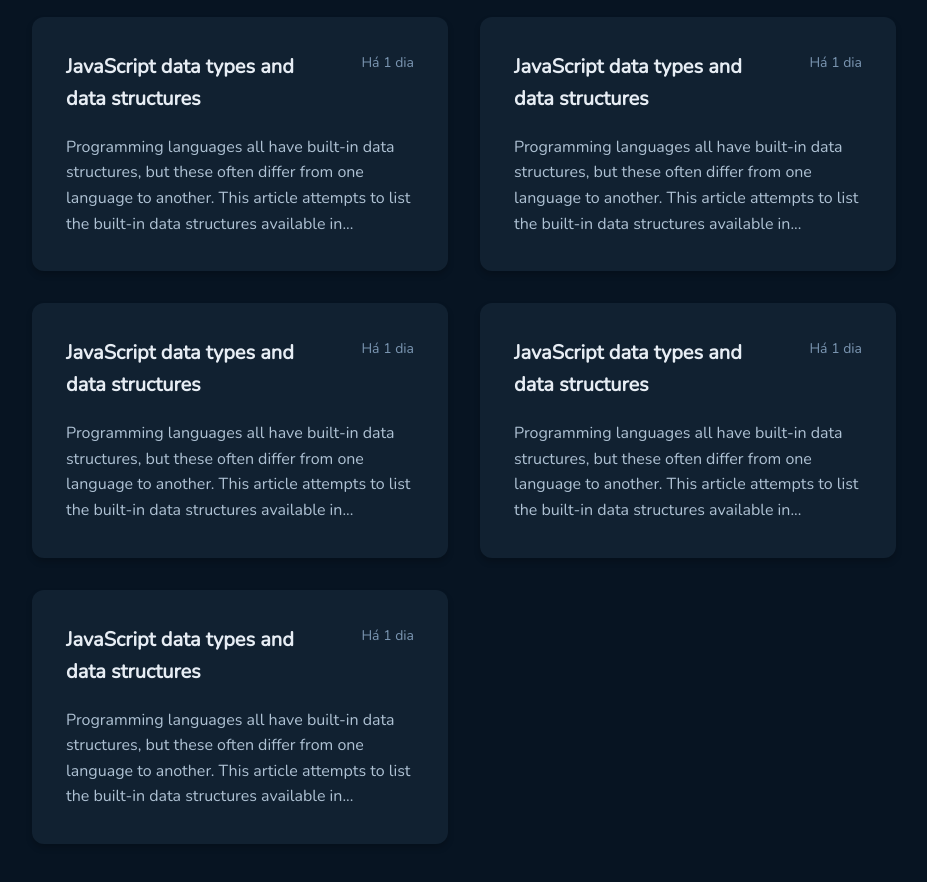
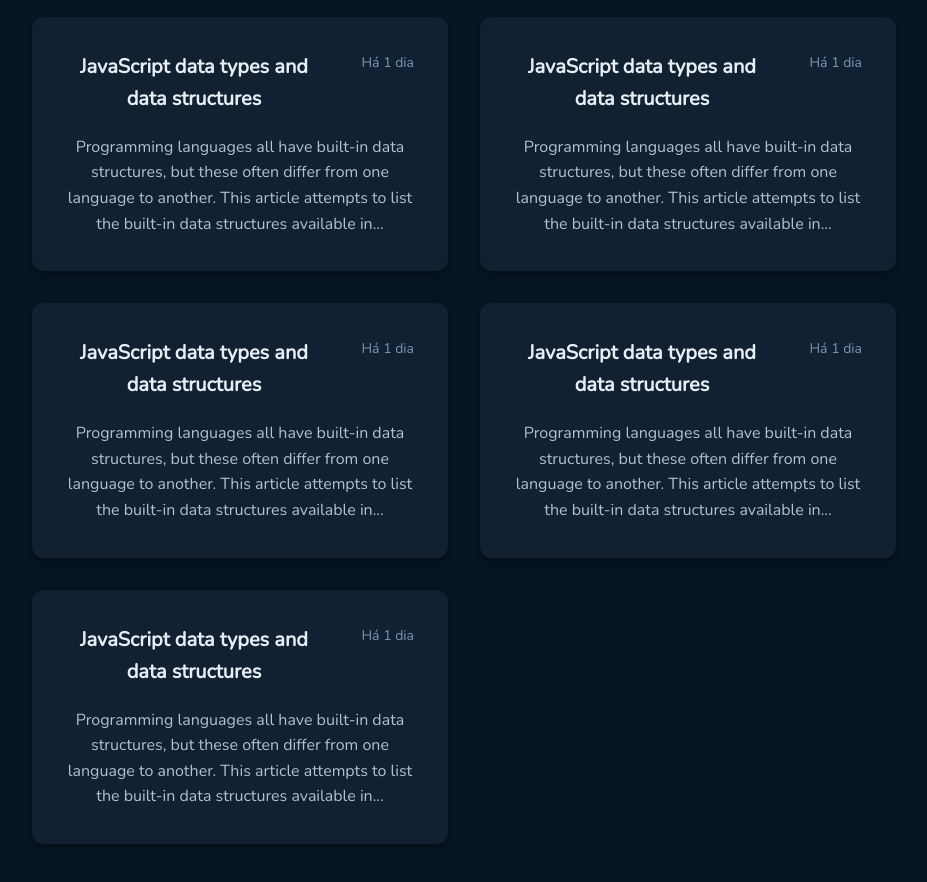
Before and after one commit to WagnerReis/github-blog, a React (Vite) app: page / in a window 1280 px wide. Shown: the part 600-1482 px from the top of the page, without its empty margins (176-1103 px from the left). Built offline with nearby package versions, Linux system fonts and the light colour scheme.

Commit message:
feat(Home): add Card component and implement navigation

```diff
--- /dev/null
+++ b/src/pages/Home/components/Card/index.tsx
@@ -0,0 +1,26 @@
+import { useNavigate } from "react-router-dom";
+import { CardContainer } from "./styles";
+
+export function Card() {
+  const navigate = useNavigate();
+  function handleShowPost() {
+    navigate("/post/1");
+  }
+
+  return (
+    <CardContainer onClick={handleShowPost}>
+      <header>
+        <strong>JavaScript data types and data structures</strong>
+        <div>
+          <span>Há 1 dia</span>
+        </div>
+      </header>
+
+      <p>
+        Programming languages all have built-in data structures, but these often
+        differ from one language to another. This article attempts to list the
+        built-in data structures available in...
+      </p>
+    </CardContainer>
+  );
+}
--- /dev/null
+++ b/src/pages/Home/components/Card/styles.ts
@@ -0,0 +1,51 @@
+import styled from "styled-components";
+
+export const CardContainer = styled.button`
+  background-color: ${(props) => props.theme["base-post"]};
+  border-radius: 12px;
+  padding: 2rem;
+  box-shadow: 0 4px 6px rgba(0, 0, 0, 0.2);
+  border: 2px solid transparent;
+  cursor: pointer;
+
+  &:hover {
+    border: 2px solid ${(props) => props.theme["base-label"]};
+    transition: border 0.2s;
+  }
+
+  header {
+    display: flex;
+    align-items: flex-start;
+    justify-content: space-between;
+
+    width: 100%;
+
+    strong {
+      color: ${(props) => props.theme["base-title"]};
+      font-size: 1.25rem;
+      line-height: 1.6;
+
+      max-width: 16rem;
+      overflow-wrap: break-word;
+      word-break: break-word;
+      white-space: normal;
+    }
+
+    div {
+      span {
+        color: ${(props) => props.theme["base-span"]};
+        font-size: 14px;
+        line-height: 1.6;
+      }
+    }
+  }
+
+  p {
+    color: ${(props) => props.theme["base-text"]};
+    font-size: 16px;
+    line-height: 1.6;
+
+    max-width: 22rem;
+    margin-top: 1.25rem;
+  }
+`;
--- a/src/pages/Home/index.tsx
+++ b/src/pages/Home/index.tsx
@@ -1,5 +1,6 @@
+import { Card } from "./components/Card";
 import { Profile } from "./components/Profile";
-import { HomeContainer, MainHeader, CardGrid, Card } from "./styles";
+import { HomeContainer, MainHeader, CardGrid } from "./styles";
 
 export function Home() {
   return (
@@ -14,80 +15,11 @@
       <input type="text" placeholder="Buscar conteúdo" />
 
       <CardGrid>
-        <Card>
-          <header>
-            <strong>JavaScript data types and data structures</strong>
-            <div>
-              <span>Há 1 dia</span>
-            </div>
-          </header>
-
-          <p>
-            Programming languages all have built-in data structures, but these
-            often differ from one language to another. This article attempts to
-            list the built-in data structures available in...
-          </p>
-        </Card>
-
-        <Card>
-          <header>
-            <strong>JavaScript data types and data structures</strong>
-            <div>
-              <span>Há 1 dia</span>
-            </div>
-          </header>
-
-          <p>
-            Programming languages all have built-in data structures, but these
-            often differ from one language to another. This article attempts to
-            list the built-in data structures available in...
-          </p>
-        </Card>
-
-        <Card>
-          <header>
-            <strong>JavaScript data types and data structures</strong>
-            <div>
-              <span>Há 1 dia</span>
-            </div>
-          </header>
-
-          <p>
-            Programming languages all have built-in data structures, but these
-            often differ from one language to another. This article attempts to
-            list the built-in data structures available in...
-          </p>
-        </Card>
-
-        <Card>
-          <header>
-            <strong>JavaScript data types and data structures</strong>
-            <div>
-              <span>Há 1 dia</span>
-            </div>
-          </header>
-
-          <p>
-            Programming languages all have built-in data structures, but these
-            often differ from one language to another. This article attempts to
-            list the built-in data structures available in...
-          </p>
-        </Card>
-
-        <Card>
-          <header>
-            <strong>JavaScript data types and data structures</strong>
-            <div>
-              <span>Há 1 dia</span>
-            </div>
-          </header>
-
-          <p>
-            Programming languages all have built-in data structures, but these
-            often differ from one language to another. This article attempts to
-            list the built-in data structures available in...
-          </p>
-        </Card>
+        <Card />
+        <Card />
+        <Card />
+        <Card />
+        <Card />
       </CardGrid>
     </HomeContainer>
   );
--- a/src/pages/Home/styles.ts
+++ b/src/pages/Home/styles.ts
@@ -47,53 +47,3 @@
   margin-top: 3rem;
   margin-bottom: 10rem;
 `;
-
-export const Card = styled.div`
-  background-color: ${(props) => props.theme["base-post"]};
-  border-radius: 12px;
-  padding: 2rem;
-  box-shadow: 0 4px 6px rgba(0, 0, 0, 0.2);
-  border: 2px solid transparent;
-  cursor: pointer;
-
-  &:hover {
-    border: 2px solid ${(props) => props.theme["base-label"]};
-    transition: border 0.2s;
-  }
-
-  header {
-    display: flex;
-    align-items: flex-start;
-    justify-content: space-between;
-
-    width: 100%;
-
-    strong {
-      color: ${(props) => props.theme["base-title"]};
-      font-size: 1.25rem;
-      line-height: 1.6;
-
-      max-width: 16rem;
-      overflow-wrap: break-word;
-      word-break: break-word;
-      white-space: normal;
-    }
-
-    div {
-      span {
-        color: ${(props) => props.theme["base-span"]};
-        font-size: 14px;
-        line-height: 1.6;
-      }
-    }
-  }
-
-  p {
-    color: ${(props) => props.theme["base-text"]};
-    font-size: 16px;
-    line-height: 1.6;
-
-    max-width: 22rem;
-    margin-top: 1.25rem;
-  }
-`;
```
